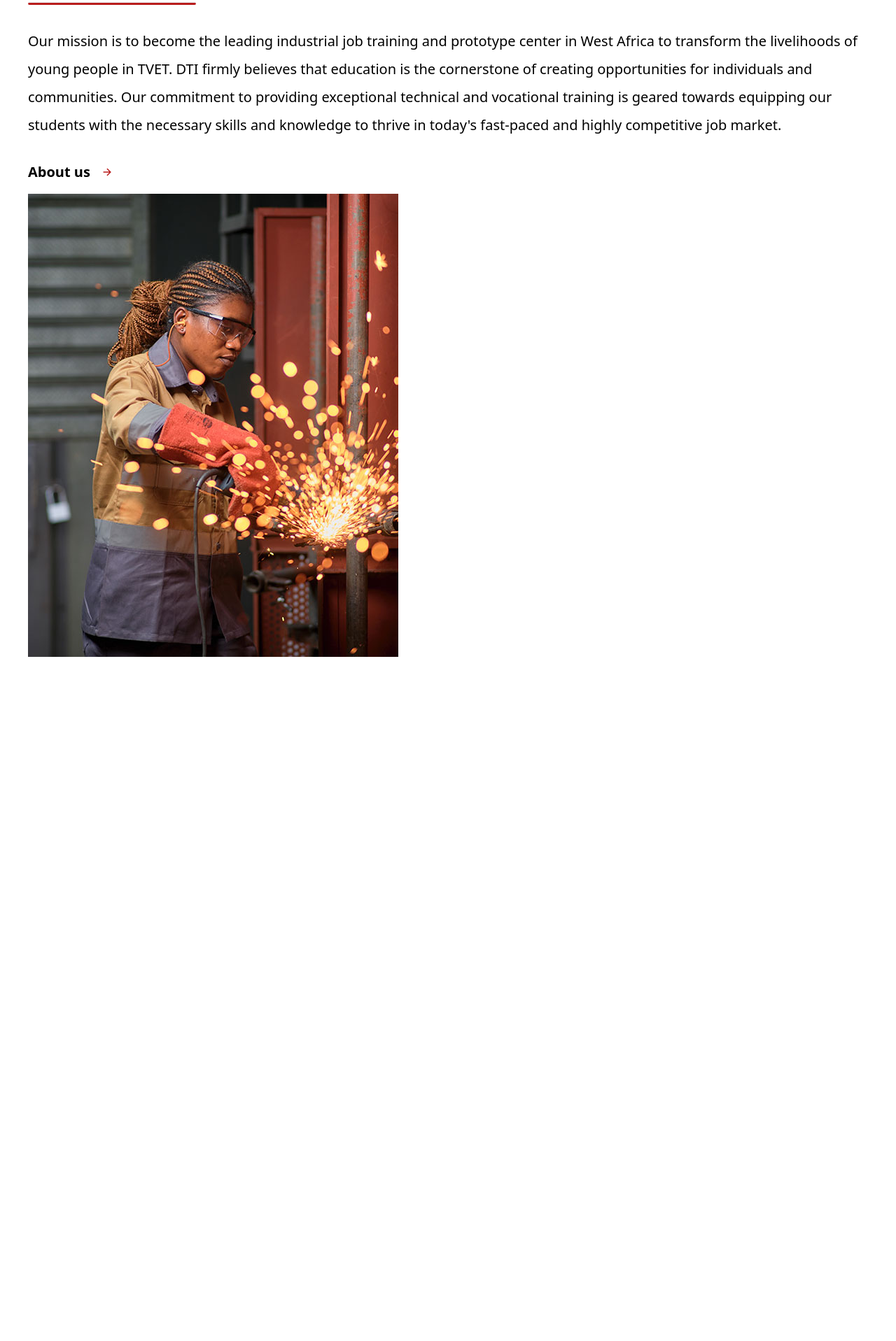
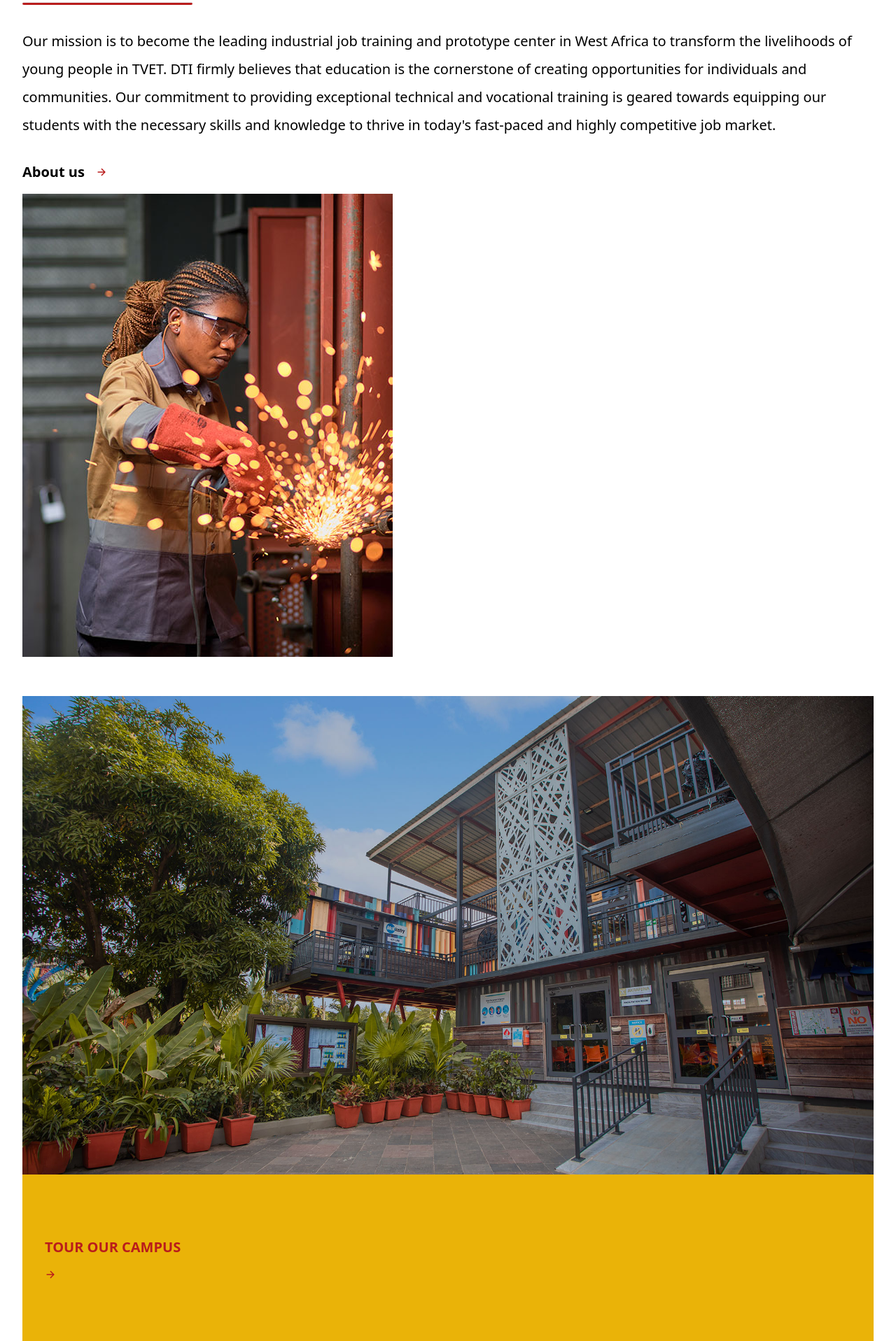
Before and after one commit to NextHubImpact/console-ghana, a React (Vite) app: page /allusers in a window 1280 px wide. Shown: the part 880-2797 px from the top of the page at 70% size. Before the commit the page ends 1819 px from the top, so only its background shows below. Built offline with nearby package versions, Linux system fonts and the light colour scheme.

Commit message:
addded campus tour section

```diff
--- a/src/components/Content.jsx
+++ b/src/components/Content.jsx
@@ -1,12 +1,13 @@
 import React from 'react'
 import { IoArrowForward } from 'react-icons/io5'
-import { MdArrowForward } from 'react-icons/md'
+
 import homeSide from '../assets/main/home-side.jpg'
+import campusImg from '../assets/homepage/slider/slider-3.jpg'
 
 const Content = () => {
   return (
-    <main className=' mx-10'>
-      <div className="w-full justify-between gap-4 flex items-center mt-14 flex-wrap">
+    <main className=' mx-8'>
+      <section className="w-full justify-between gap-4 flex items-center mt-14 flex-wrap">
 
         <div className=" w- flex flex-col gap-8 ">
             <div className="">
@@ -25,10 +26,27 @@ const Content = () => {
             </div>
         </div>
 
-        <div className="  ">
+        <div className="">
              <img className='' src={homeSide} alt="" />
         </div>
-      </div>
+      </section>
+
+      <section>
+          <div className="flex flex-wrap justify-center mt-14 mb-5">
+          <div className="">
+            <img src={campusImg} alt="" />
+          </div>
+          <div className="w-full bg-yellow-500 px-8 h-60 flex flex-col gap-4  justify-center">
+            <h2 className='uppercase font-bold text-[20px] text-red-700'>tour our campus</h2>
+            <IoArrowForward className='text-red-700'/>
+          </div>
+          </div>
+      </section>
+
+      <section>
+
+      </section>
+
     </main>
   )
 }
```
